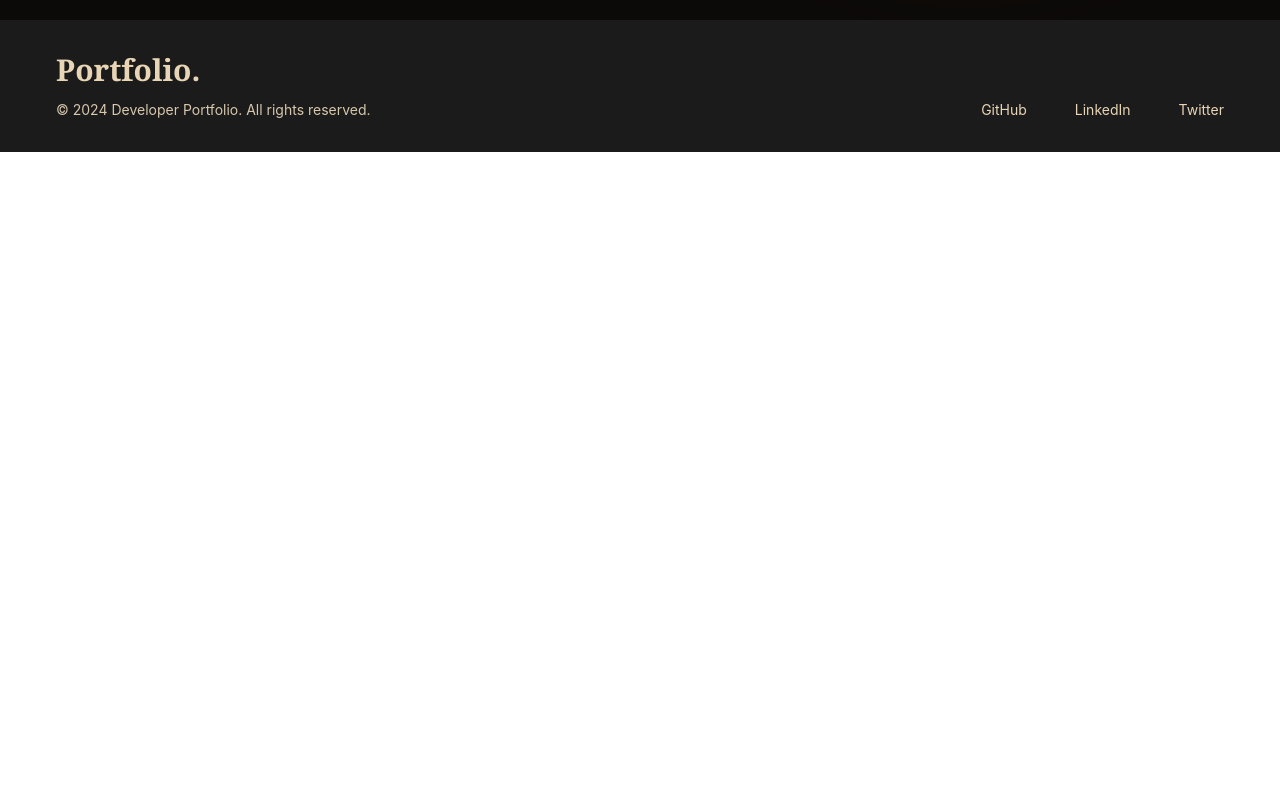
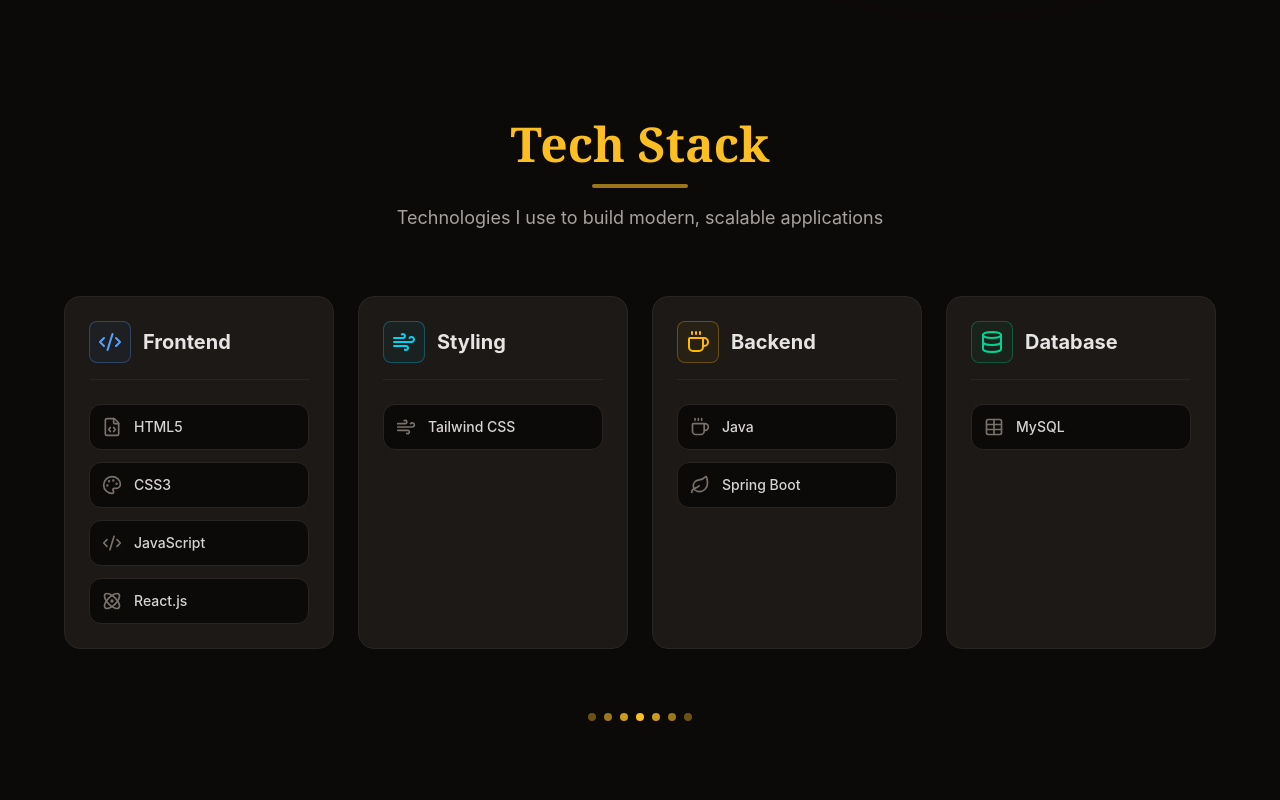
Before and after one commit to Mubashir-85/Portfolio, a React app in the folder Portfolio/: page / in a window 1280 px wide. Shown: the part 860-1660 px from the top of the page. Before the commit the page ends 1012 px from the top, so only its background shows below. Built offline with nearby package versions, Linux system fonts and the light colour scheme; the HTML template or start-up script is replaced by a standard one.

Commit message:
Add TechStack component to HeroPage for technology showcase

```diff
--- /dev/null
+++ b/Portfolio/src/Components/Hero/TechStack.jsx
@@ -0,0 +1,148 @@
+import React from 'react'
+import {
+  Code2,
+  Palette,
+  FileCode,
+  Atom,
+  Wind,
+  Coffee,
+  Leaf,
+  Database,
+  Table
+} from 'lucide-react'
+
+function TechStack() {
+  const techCategories = [
+    {
+      title: "Frontend",
+      icon: <Code2 className="w-6 h-6" />,
+      color: "text-blue-400",
+      borderColor: "border-blue-400/30",
+      bgColor: "bg-blue-400/5",
+      technologies: [
+        { name: "HTML5", icon: <FileCode className="w-5 h-5" /> },
+        { name: "CSS3", icon: <Palette className="w-5 h-5" /> },
+        { name: "JavaScript", icon: <Code2 className="w-5 h-5" /> },
+        { name: "React.js", icon: <Atom className="w-5 h-5" /> },
+      ]
+    },
+    {
+      title: "Styling",
+      icon: <Wind className="w-6 h-6" />,
+      color: "text-cyan-400",
+      borderColor: "border-cyan-400/30",
+      bgColor: "bg-cyan-400/5",
+      technologies: [
+        { name: "Tailwind CSS", icon: <Wind className="w-5 h-5" /> },
+      ]
+    },
+    {
+      title: "Backend",
+      icon: <Coffee className="w-6 h-6" />,
+      color: "text-amber-400",
+      borderColor: "border-amber-400/30",
+      bgColor: "bg-amber-400/5",
+      technologies: [
+        { name: "Java", icon: <Coffee className="w-5 h-5" /> },
+        { name: "Spring Boot", icon: <Leaf className="w-5 h-5" /> },
+      ]
+    },
+    {
+      title: "Database",
+      icon: <Database className="w-6 h-6" />,
+      color: "text-emerald-400",
+      borderColor: "border-emerald-400/30",
+      bgColor: "bg-emerald-400/5",
+      technologies: [
+        { name: "MySQL", icon: <Table className="w-5 h-5" /> },
+      ]
+    }
+  ]
+
+  return (
+    <div className="min-h-screen bg-[#0c0a09] flex items-center justify-center py-20 px-6">
+      <div className="w-full max-w-6xl mx-auto">
+
+        {/* Section Header */}
+        <div className="text-center mb-16">
+          <h2
+            className="text-3xl lg:text-5xl font-bold text-[#fbbf24] mb-4"
+            style={{ fontFamily: "'Playfair Display', 'Georgia', serif" }}
+          >
+            Tech Stack
+          </h2>
+          <div className="w-24 h-1 bg-[#fbbf24] mx-auto rounded-full opacity-60"></div>
+          <p
+            className="mt-4 text-lg text-[#a8a29e] max-w-2xl mx-auto"
+            style={{ fontFamily: "'Inter', 'system-ui', sans-serif" }}
+          >
+            Technologies I use to build modern, scalable applications
+          </p>
+        </div>
+
+        {/* Tech Grid */}
+        <div className="grid grid-cols-1 md:grid-cols-2 lg:grid-cols-4 gap-6">
+          {techCategories.map((category, index) => (
+            <div
+              key={index}
+              className="group relative bg-[#1c1917] border border-[#292524] rounded-2xl p-6 hover:border-[#fbbf24] transition-all duration-500 hover:shadow-[0_0_30px_rgba(251,191,36,0.1)] hover:-translate-y-1"
+            >
+              {/* Category Header */}
+              <div className="flex items-center gap-3 mb-6 pb-4 border-b border-[#292524] group-hover:border-[#fbbf24]/30 transition-colors duration-300">
+                <div className={`p-2 rounded-lg ${category.bgColor} ${category.color} border ${category.borderColor}`}>
+                  {category.icon}
+                </div>
+                <h3
+                  className="text-xl font-bold text-[#e7e5e4] group-hover:text-[#fbbf24] transition-colors duration-300"
+                  style={{ fontFamily: "'Inter', 'system-ui', sans-serif" }}
+                >
+                  {category.title}
+                </h3>
+              </div>
+
+              {/* Technologies List */}
+              <div className="space-y-3">
+                {category.technologies.map((tech, techIndex) => (
+                  <div
+                    key={techIndex}
+                    className="flex items-center gap-3 p-3 rounded-xl bg-[#0c0a09] border border-[#292524] hover:border-[#44403c] hover:bg-[#1c1917] transition-all duration-300 group/tech"
+                  >
+                    <div className="text-[#78716c] group-hover/tech:text-[#fbbf24] transition-colors duration-300">
+                      {tech.icon}
+                    </div>
+                    <span
+                      className="text-sm font-medium text-[#d6d3d1] group-hover/tech:text-[#fbbf24] transition-colors duration-300"
+                      style={{ fontFamily: "'Inter', 'system-ui', sans-serif" }}
+                    >
+                      {tech.name}
+                    </span>
+                  </div>
+                ))}
+              </div>
+
+              {/* Decorative corner accent */}
+              <div className="absolute top-0 right-0 w-16 h-16 overflow-hidden rounded-tr-2xl">
+                <div className="absolute top-0 right-0 w-24 h-24 bg-[#fbbf24] opacity-0 group-hover:opacity-5 rotate-45 translate-x-8 -translate-y-8 transition-opacity duration-500"></div>
+              </div>
+            </div>
+          ))}
+        </div>
+
+        {/* Bottom decorative line */}
+        <div className="mt-16 flex justify-center">
+          <div className="flex items-center gap-2">
+            <div className="w-2 h-2 rounded-full bg-[#fbbf24] opacity-40"></div>
+            <div className="w-2 h-2 rounded-full bg-[#fbbf24] opacity-60"></div>
+            <div className="w-2 h-2 rounded-full bg-[#fbbf24] opacity-80"></div>
+            <div className="w-2 h-2 rounded-full bg-[#fbbf24]"></div>
+            <div className="w-2 h-2 rounded-full bg-[#fbbf24] opacity-80"></div>
+            <div className="w-2 h-2 rounded-full bg-[#fbbf24] opacity-60"></div>
+            <div className="w-2 h-2 rounded-full bg-[#fbbf24] opacity-40"></div>
+          </div>
+        </div>
+      </div>
+    </div>
+  )
+}
+
+export default TechStack
--- a/Portfolio/src/Components/Pages/Hero/HeroPage.jsx
+++ b/Portfolio/src/Components/Pages/Hero/HeroPage.jsx
@@ -1,9 +1,11 @@
 import React from "react";
 import Hero from "../../Hero/Hero";
+import TechStack from "../../Hero/TechStack";
 
 function HeroPage() {
   return <>
   <Hero/>
+  <TechStack/>
   </>
 }
 
```
